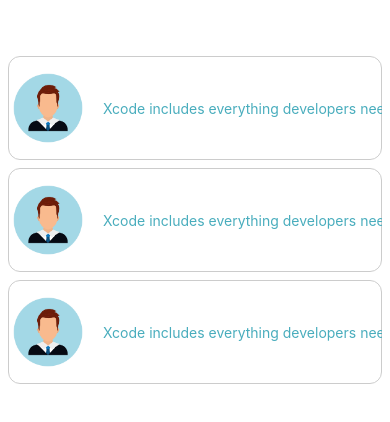
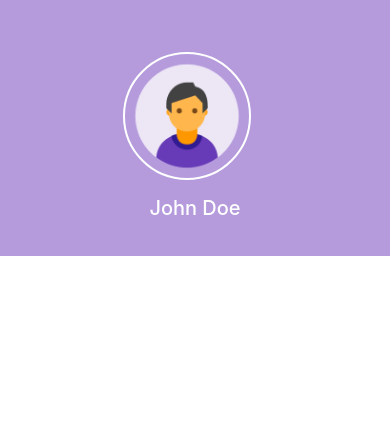
Before and after one commit to VeraKutyavina/react-native-project-1, a React Native app: screen / in a window 390 px wide. Shown: the top 422 px of the page. Built offline with nearby package versions, Linux system fonts and the light colour scheme.

Commit message:
add user profile

```diff
--- a/App.tsx
+++ b/App.tsx
@@ -1,21 +1,15 @@
 
-import { StyleSheet, View } from 'react-native';
+import { View } from 'react-native';
 import React from 'react';
-import UserList from './components/UserList';
 import UserMessageList from "./components/UserMessageList";
+import UserProfile from "./components/UserProfile";
 
 export default function App() {
   return (
-    <View style={styles.container}>
+    <View>
       {/*<UserList />*/}
-      <UserMessageList />
+      {/*<UserMessageList />*/}
+      <UserProfile />
     </View>
   );
 }
-
-const styles = StyleSheet.create({
-  container: {
-    paddingVertical: 48,
-    paddingHorizontal: 8,
-  },
-});
--- a/components/UserMessageList/UserMessageList.tsx
+++ b/components/UserMessageList/UserMessageList.tsx
@@ -1,5 +1,5 @@
 import React from 'react';
-import {ScrollView, Text, View} from 'react-native';
+import { ScrollView, StyleSheet, View } from 'react-native';
 import UserItem from "./UserItem";
 
 const user1 = require('../../assets/user1.jpeg');
@@ -21,7 +21,7 @@ const UserMessageList = () => {
   ] as const;
 
   return(
-    <View>
+    <View style={styles.container}>
       <ScrollView
         scrollEventThrottle={16}
       >
@@ -33,4 +33,11 @@ const UserMessageList = () => {
   )
 }
 
+const styles = StyleSheet.create({
+  container: {
+    paddingVertical: 48,
+    paddingHorizontal: 8,
+  },
+});
+
 export default UserMessageList;
--- /dev/null
+++ b/components/UserProfile/UserProfile.tsx
@@ -0,0 +1,17 @@
+import React from 'react';
+import { Image, Text, View } from 'react-native';
+import { styles } from './styles';
+const user1 = require('../../assets/user3.png');
+
+const UserProfile = () => {
+  return (
+    <View style={styles.container}>
+      <View style={styles.topContent}>
+        <Image style={styles.avatar} source={user1} />
+        <Text style={styles.name}> John Doe </Text>
+      </View>
+    </View>
+  )
+};
+
+export default UserProfile;
--- /dev/null
+++ b/components/UserProfile/index.ts
@@ -0,0 +1 @@
+export { default } from './UserProfile';
--- /dev/null
+++ b/components/UserProfile/styles.ts
@@ -0,0 +1,29 @@
+import { StyleSheet } from 'react-native';
+
+export const styles = StyleSheet.create({
+  container: {
+    flex: 1,
+  },
+  topContent: {
+    display: 'flex',
+    height: 256,
+    backgroundColor: '#b59bdc',
+    alignItems: 'center',
+    justifyContent: 'center',
+  },
+  avatar: {
+    marginTop: 16,
+    height: 128,
+    width: 128,
+    borderRadius: 64,
+    marginRight: 16,
+    borderColor: 'white',
+    borderWidth: 2,
+  },
+  name: {
+    color: 'white',
+    marginTop: 16,
+    fontWeight: '500',
+    fontSize: 20,
+  }
+});
```
Also changed, not shown: components/UserList/UserList.tsx (+9 -2 lines).
